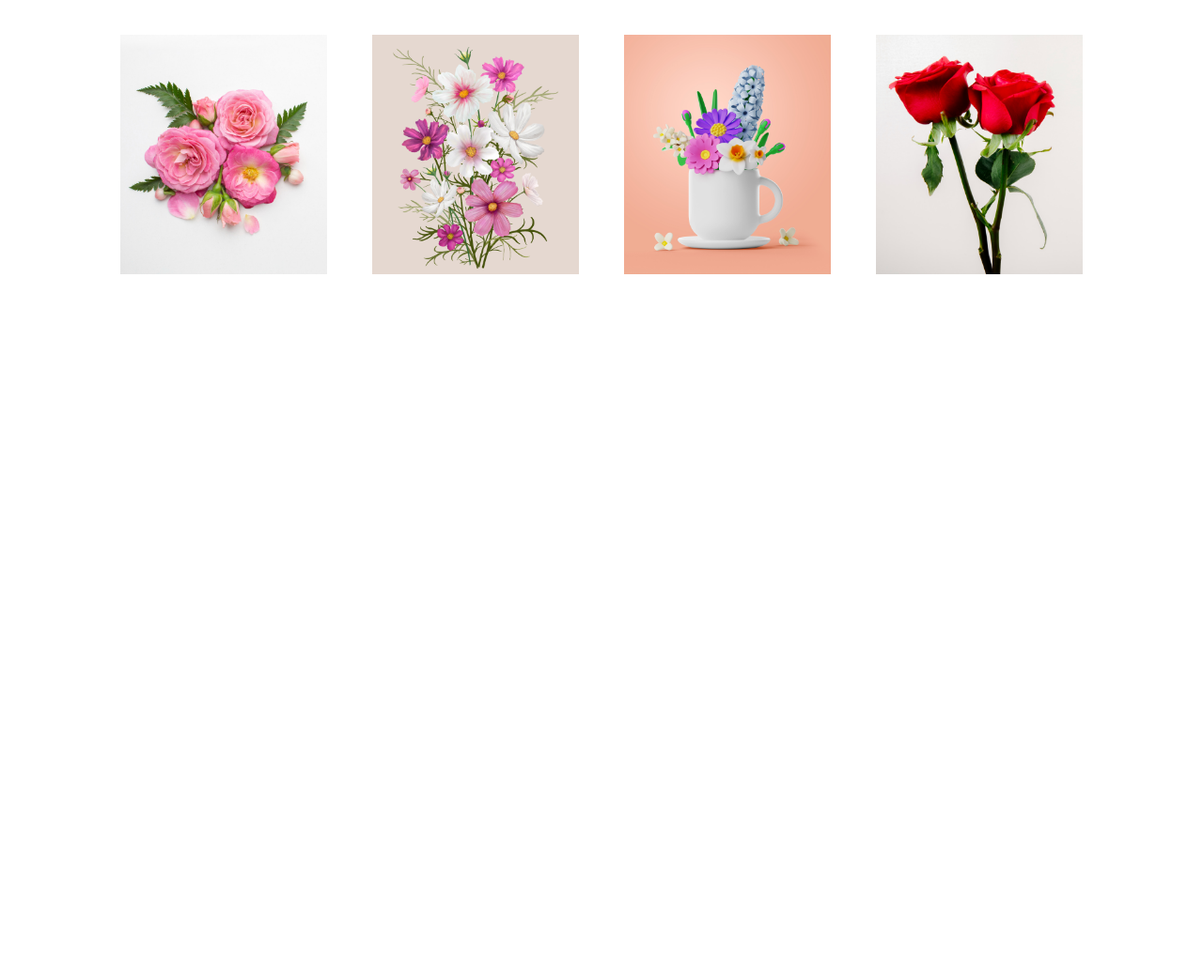
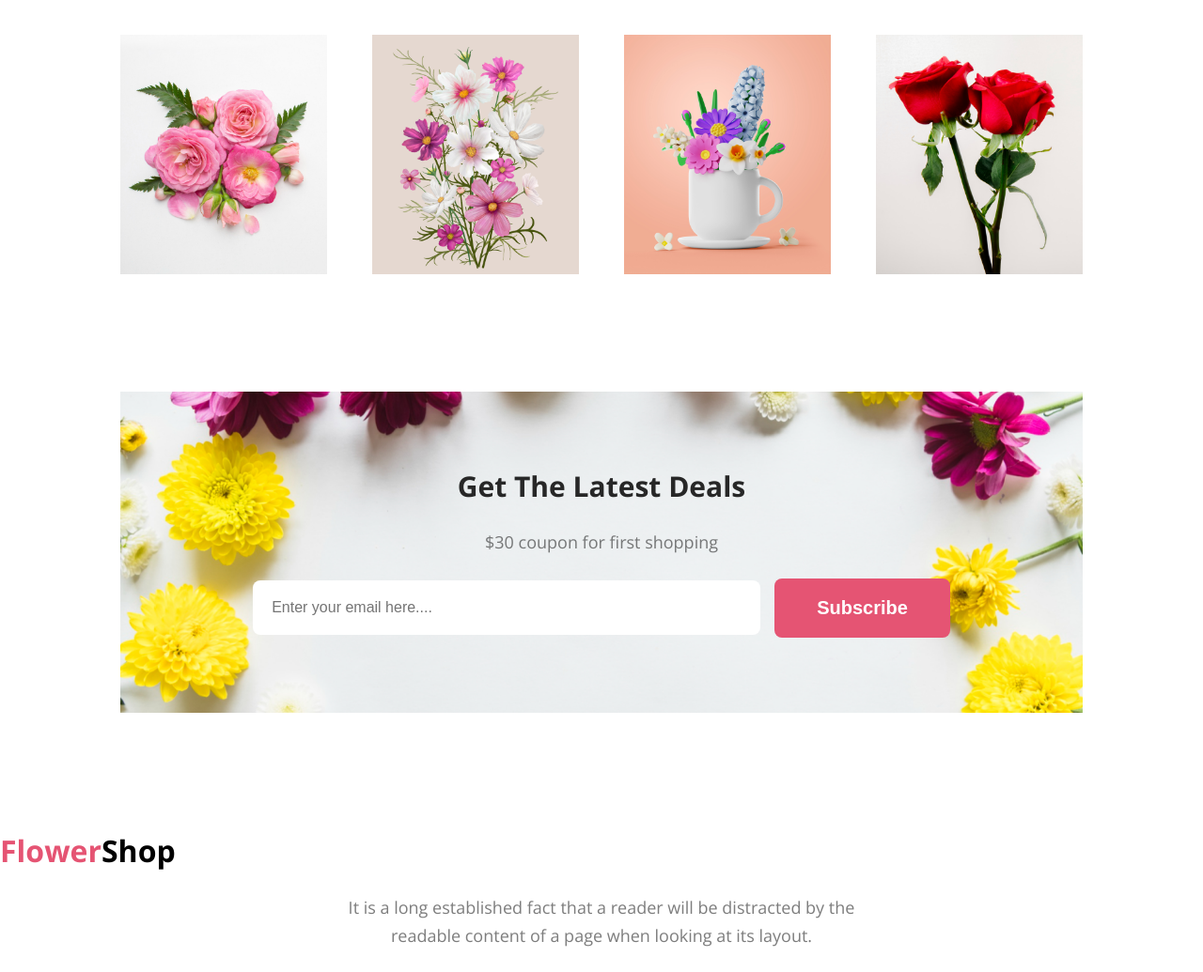
Before and after one commit to aamamun24/flower-shop, a plain HTML site: page index.html in a window 1280 px wide. Shown: the part 2279-3314 px from the top of the page at 94% size. Before the commit the page ends 2571 px from the top, so only its background shows below. Drawn offline with nearby package versions, Linux system fonts and the light colour scheme.

Commit message:
Latest deals section added

```diff
--- a/index.html
+++ b/index.html
@@ -82,9 +82,35 @@
                 </div>
             </div>
         </section>
+        <!-- Latest Deals section start from here -->
+        <section class="letest-deal">
+            <div class="letest-deal-container">
+                <div class="letest-deal-content">
+                    <h1 class="section-title">
+                        Get The Latest Deals
+                    </h1>
+                    <p class="section-description">
+                        $30 coupon for first shopping
+                    </p>
+                </div>
+                <form class="letest-deal-form" action="">
+                    <label for="email">
+                        <input type="email" id="email" class="email" placeholder="Enter your email here....">
+                    </label>
+                    <input class="btn" type="submit" value="Subscribe">
+                </form>
+            </div>
+        </section>
     </main>
     <footer>
-
+        <div class="footer-content">
+            <h1 class="footer-title">
+                <span class="primary-color">Flower</span>Shop
+            </h1>
+            <p class="section-description">
+                It is a long established fact that a reader will be distracted by the readable content of a page when looking at its layout.
+            </p>
+        </div>
     </footer>
 </body>
 </html>
--- a/styles/style.css
+++ b/styles/style.css
@@ -145,3 +145,34 @@ main section{
 .instagram-img{
     width: 220px;
 }
+/* Latest deals related styles start from here */
+.letest-deal{
+    width: 80%;
+    margin: 125px auto;
+}
+.letest-deal-container{
+    padding: 80px;
+    background-image: url(../images/Rectangle\ 9.png);
+    background-position: center;
+    background-size: cover;
+    background-repeat: no-repeat;
+    margin: auto;
+}
+.letest-deal-form{
+    display: flex;
+    align-items: center;
+    justify-content: center;
+    gap: 15px;
+}
+.letest-deal-form input[type="email"]{
+    background-color: #FFF;
+    border-radius: 8px;
+    padding: 20px;
+    border: 0;
+    width: 500px;
+    color: rgba(39, 39, 39, 0.60);
+    font-size: 16px;
+}
+.letest-deal-form input[type="email"]:hover{
+    border: none;
+}
```
